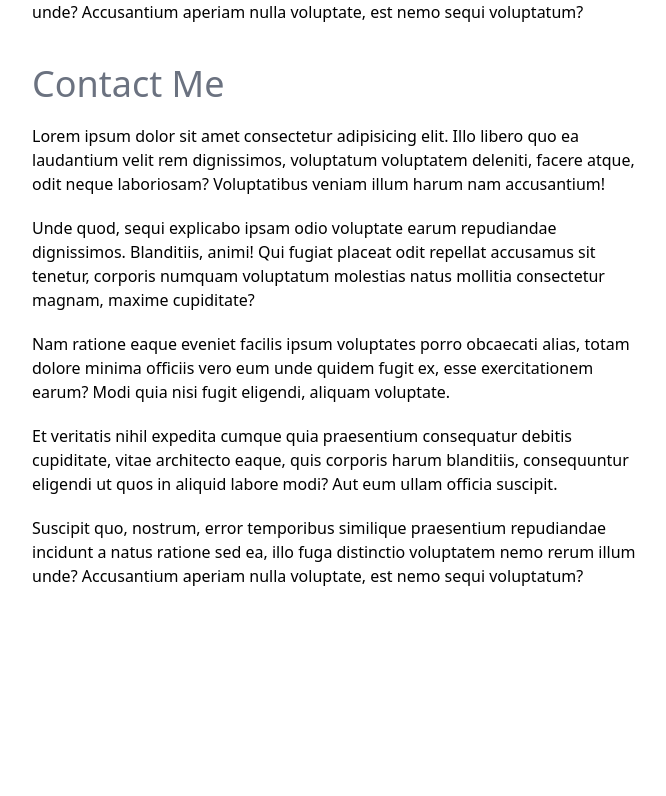
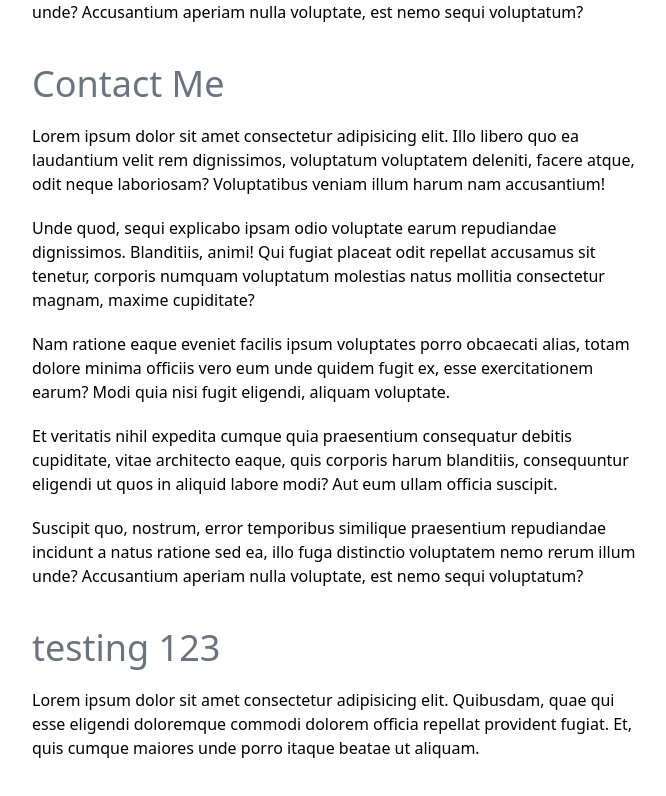
Before and after one commit to vinarius/portfolio, a Next.js app: page / in a window 1280 px wide. Shown: the part 2840-3636 px from the top of the page, without its empty margins (298-964 px from the left). Before the commit the page ends 3468 px from the top, so only its background shows below. Built offline with nearby package versions, Linux system fonts and the light colour scheme.

Commit message:
testing github action pipeline

```diff
--- a/pages/index.tsx
+++ b/pages/index.tsx
@@ -145,6 +145,10 @@ export default function Home(): ReactElement {
               <p className="my-5">Et veritatis nihil expedita cumque quia praesentium consequatur debitis cupiditate, vitae architecto eaque, quis corporis harum blanditiis, consequuntur eligendi ut quos in aliquid labore modi? Aut eum ullam officia suscipit.</p>
               <p className="my-5">Suscipit quo, nostrum, error temporibus similique praesentium repudiandae incidunt a natus ratione sed ea, illo fuga distinctio voluptatem nemo rerum illum unde? Accusantium aperiam nulla voluptate, est nemo sequi voluptatum?</p>
             </section>
+            <section className="my-10">
+              <h1 className="my-5 text-gray-500 text-4xl">testing 123</h1>
+              <p>Lorem ipsum dolor sit amet consectetur adipisicing elit. Quibusdam, quae qui esse eligendi doloremque commodi dolorem officia repellat provident fugiat. Et, quis cumque maiores unde porro itaque beatae ut aliquam.</p>
+            </section>
           </div>
         </div>
       </div>
```
